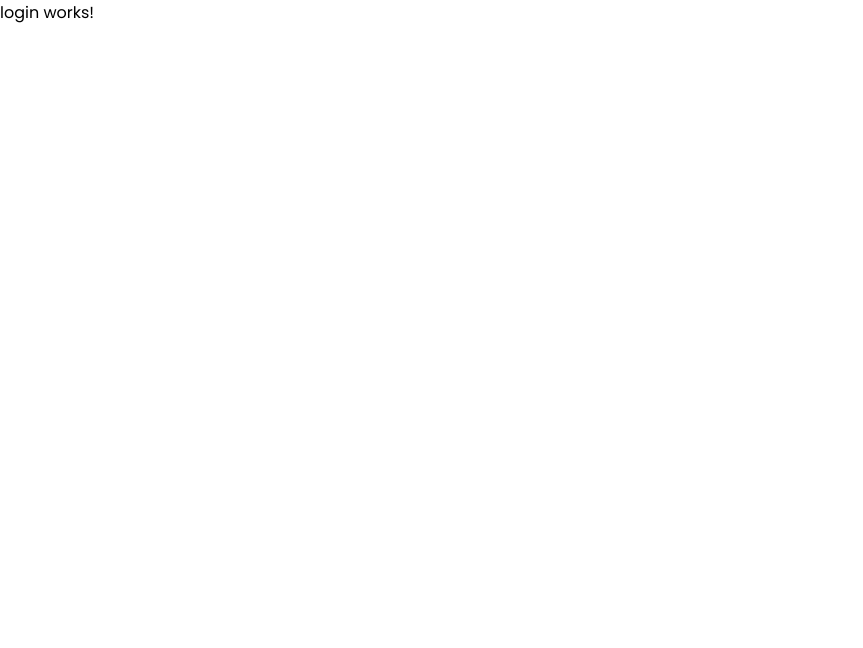
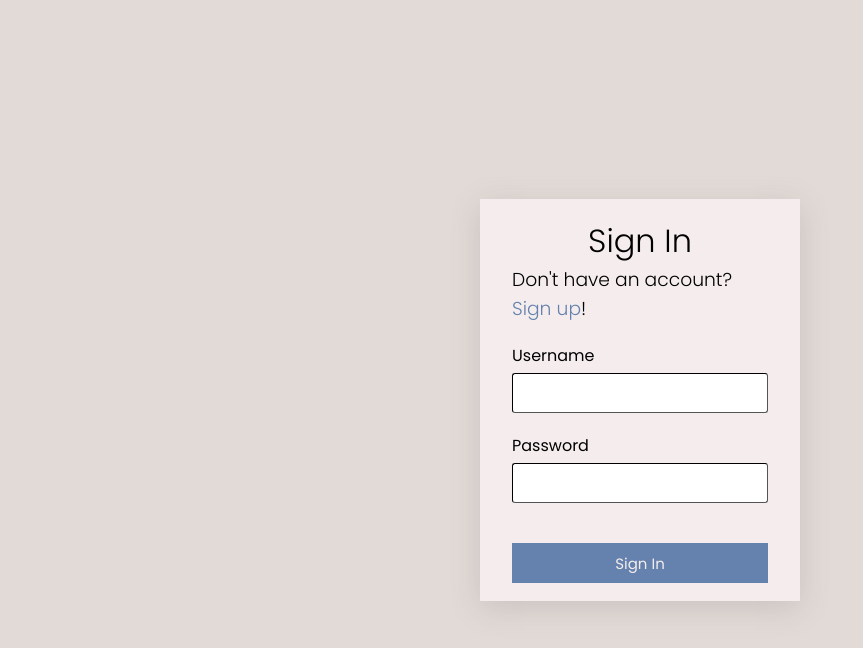
Before and after one commit to l00tus/job-trackr, an Angular app in the folder frontend/: page /login in a window 1280 px wide. Shown: the top 648 px of the page, without its empty margins (0-863 px from the left). Built offline with nearby package versions, Linux system fonts and the light colour scheme.

Commit message:
add login component

```diff
--- a/frontend/src/app/login/login.component.html
+++ b/frontend/src/app/login/login.component.html
@@ -1 +1,16 @@
-<p>login works!</p>
+<div class="login-container">
+    <div class="login-card">
+        <h1>Sign In</h1>
+        <h3>Don't have an account? <a href="">Sign up</a>!</h3>
+
+        <form>
+            <label for="username">Username</label>
+            <input type="text" name="username" required autocomplete="off">
+
+            <label for="password">Password</label>
+            <input type="password" name="password" required>
+
+            <button type="submit">Sign In</button>
+        </form>
+    </div>
+</div>
--- a/frontend/src/app/login/login.component.scss
+++ b/frontend/src/app/login/login.component.scss
@@ -0,0 +1,80 @@
+$bg-color: #e2dad6;
+$card-color: #f5eded;
+$primary-text: #6482ad;
+
+input:-webkit-autofill,
+input:-webkit-autofill:hover,
+input:-webkit-autofill:focus,
+textarea:-webkit-autofill,
+textarea:-webkit-autofill:hover,
+textarea:-webkit-autofill:focus,
+select:-webkit-autofill,
+select:-webkit-autofill:hover,
+select:-webkit-autofill:focus {
+  -webkit-text-fill-color: #000000;
+  transition: background-color 5000s ease-in-out 0s;
+}
+
+.login-container {
+  background-color: $bg-color;
+  min-height: 100vh;
+  display: flex;
+  justify-content: center;
+  align-items: center;
+}
+
+.login-card {
+  width: 25%;
+  background-color: $card-color;
+  box-shadow: rgba(100, 100, 111, 0.2) 0px 7px 29px 0px;
+  padding: 18px 32px;
+  display: flex;
+  flex-direction: column;
+  justify-content: center;
+  align-items: center;
+}
+
+.login-card h1, h3 {
+  font-weight: 300;
+}
+
+.login-card a {
+  color: $primary-text;
+  text-decoration: none;
+}
+
+form {
+  width: 100%;
+  display: flex;
+  flex-direction: column;
+  padding-top: 20px;
+}
+
+label {
+  margin-bottom: 5px;
+}
+
+input {
+  width: 100%;
+  height: 40px;
+  margin-bottom: 20px;
+  padding: 6px 8px;
+  border: 1px inset black;
+  border-radius: 3px;
+  outline: none;
+}
+
+input:focus {
+    border: 1px inset $primary-text;
+    box-shadow: 0 0 5px $primary-text;
+}
+
+button {
+  background-color: $primary-text;
+  color: $card-color;
+  font-size: 15px;
+  height: 40px;
+  margin-top: 20px;
+  border: none;
+  cursor: pointer;
+}
--- a/frontend/src/app/register/register.component.html
+++ b/frontend/src/app/register/register.component.html
@@ -1,7 +1,7 @@
 <div class="register-container">
     <div class="register-card">
         <h1>Sign Up</h1>
-        <h3>Create a free account or <a href=""> login </a></h3>
+        <h3>Create a free account or <a href="">login</a>.</h3>
 
         <form>
             <label for="username">Username</label>
--- a/frontend/src/app/register/register.component.scss
+++ b/frontend/src/app/register/register.component.scss
@@ -57,7 +57,7 @@ label {
 input {
   width: 100%;
   height: 40px;
-  margin-bottom: 25px;
+  margin-bottom: 20px;
   padding: 6px 8px;
   border: 1px inset black;
   border-radius: 3px;
```
